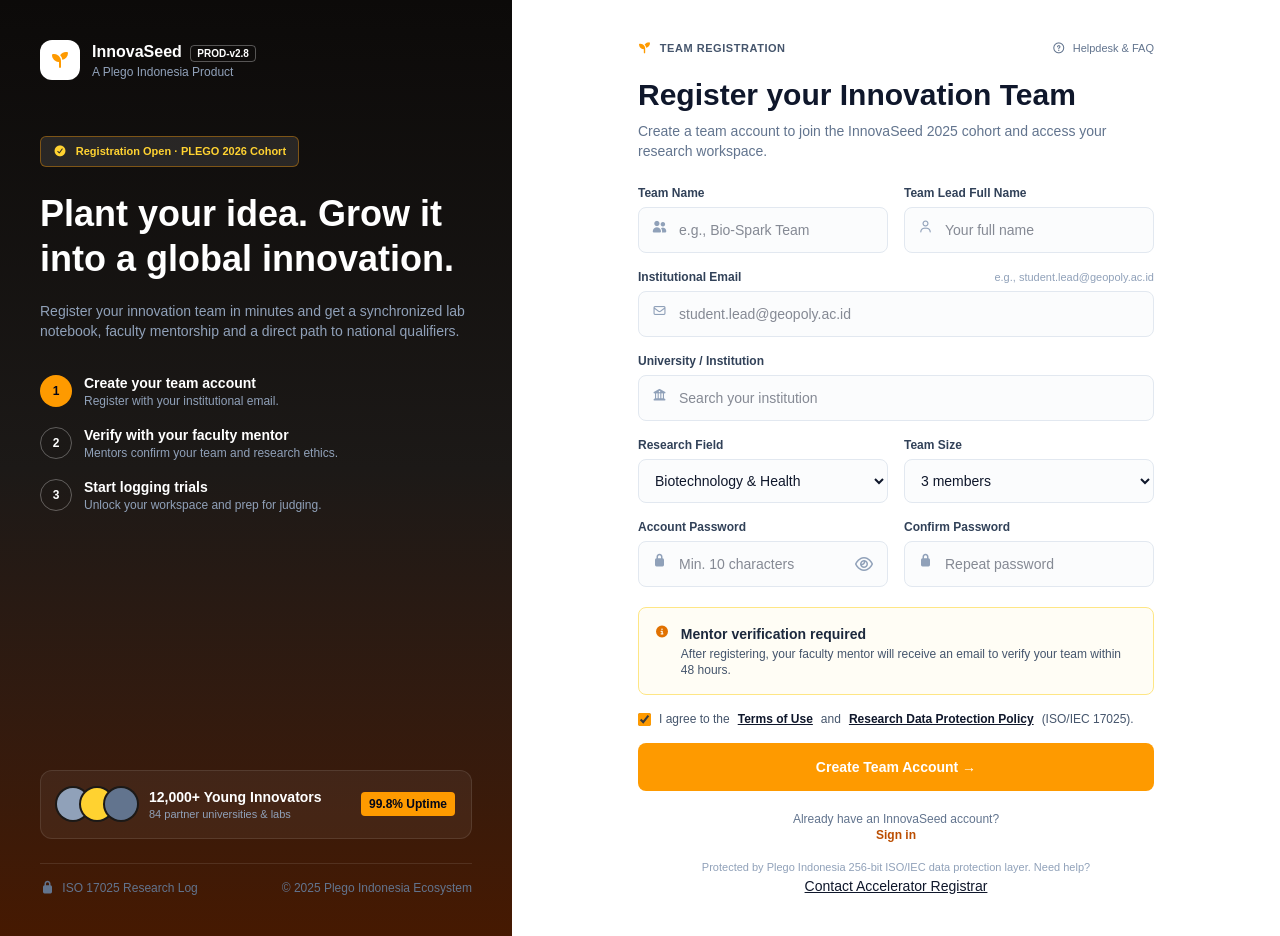
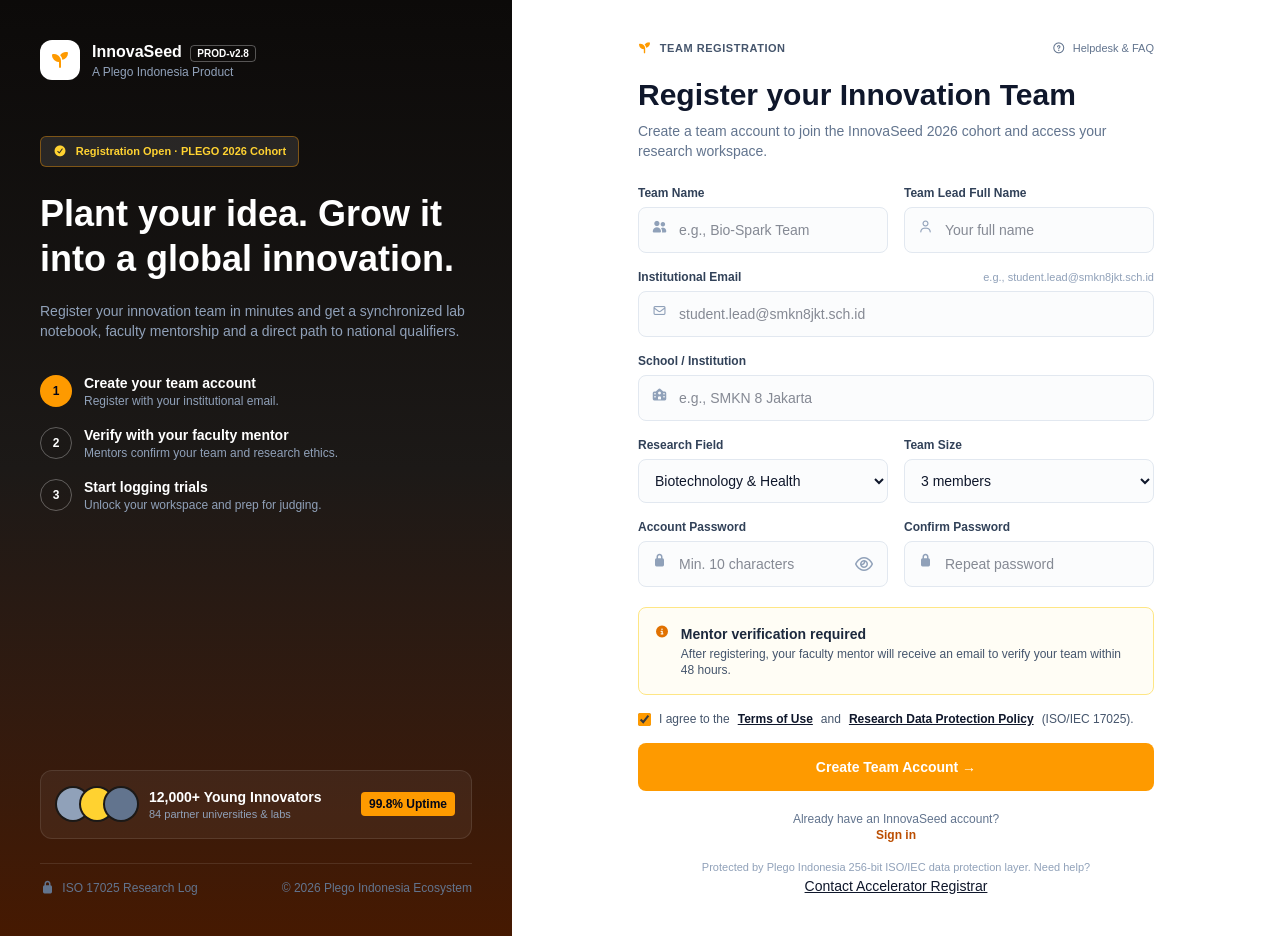
Before and after one commit to itsdinuu/InnovaSeed, a Next.js app: page /register in a window 1280 px wide. Built offline with nearby package versions, Linux system fonts and the light colour scheme; no server answers.

Commit message:
update register page

```diff
--- a/app/register/page.tsx
+++ b/app/register/page.tsx
@@ -37,7 +37,7 @@ export default function RegisterPage() {
     setErrorMessage('')
 
     try {
-      // 1. Daftarkan akun ke Supabase Auth
+      // 1. Register account with Supabase Auth
       const { error } = await supabase.auth.signUp({
         email: formData.email,
         password: formData.password,
@@ -54,7 +54,7 @@ export default function RegisterPage() {
 
       if (error) throw error
 
-      // 2. Jika berhasil, arahkan ke halaman login
+      // 2. If successful, redirect to login
       alert('Team account registration successful! Please sign in.')
       router.push('/login')
 
@@ -68,7 +68,7 @@ export default function RegisterPage() {
 
   return (
     <div className="font-sans text-slate-900 bg-white min-h-screen grid lg:grid-cols-[0.8fr_1.2fr]">
-      {/* Sisi Kiri: Banner / Branding */}
+      {/* Left Side: Banner / Branding */}
       <aside className="hidden lg:flex flex-col justify-between p-10 text-white bg-linear-to-b from-stone-950 via-stone-900 to-amber-950">
         <div>
           <div className="flex items-center gap-3">
@@ -122,12 +122,12 @@ export default function RegisterPage() {
           </div>
           <div className="flex justify-between text-xs text-slate-500 mt-6 pt-4 border-t border-white/10">
             <span><i className="fa-solid fa-lock mr-1"></i> ISO 17025 Research Log</span>
-            <span>© 2025 Plego Indonesia Ecosystem</span>
+            <span>© 2026 Plego Indonesia Ecosystem</span>
           </div>
         </div>
       </aside>
 
-      {/* Sisi Kanan: Form Pendaftaran */}
+      {/* Right Side: Registration Form */}
       <main className="flex flex-col justify-center px-6 sm:px-12 xl:px-20 py-10">
         <form onSubmit={handleRegister} className="w-full max-w-129 mx-auto">
           <div className="flex justify-between text-[11px] tracking-wider font-semibold text-slate-600">
@@ -136,7 +136,7 @@ export default function RegisterPage() {
           </div>
 
           <h1 className="text-3xl font-bold mt-5">Register your Innovation Team</h1>
-          <p className="text-slate-500 mt-2 text-sm">Create a team account to join the InnovaSeed 2025 cohort and access your research workspace.</p>
+          <p className="text-slate-500 mt-2 text-sm">Create a team account to join the InnovaSeed 2026 cohort and access your research workspace.</p>
 
           {errorMessage && (
             <div className="bg-red-50 border border-red-200 text-red-600 text-xs p-3 rounded-lg mt-4">
@@ -176,7 +176,7 @@ export default function RegisterPage() {
             <div className="sm:col-span-2">
               <div className="flex justify-between mb-1.5">
                 <label className="block text-xs font-semibold text-slate-700">Institutional Email</label>
-                <span className="text-[11px] text-slate-400">e.g., student.lead@geopoly.ac.id</span>
+                <span className="text-[11px] text-slate-400">e.g., student.lead@smkn8jkt.sch.id</span>
               </div>
               <div className="relative">
                 <i className="fa-regular fa-envelope absolute left-3.5 top-3.5 text-slate-400 text-xs"></i>
@@ -186,21 +186,21 @@ export default function RegisterPage() {
                   value={formData.email}
                   onChange={(e) => setFormData({...formData, email: e.target.value})}
                   className="w-full rounded-lg border border-slate-200 bg-slate-50/50 pl-10 pr-3 py-3 text-sm outline-none focus:border-amber-500 focus:ring-2 focus:ring-amber-500/20"
-                  placeholder="student.lead@geopoly.ac.id"
+                  placeholder="student.lead@smkn8jkt.sch.id"
                 />
               </div>
             </div>
 
             <div className="sm:col-span-2">
-              <label className="block text-xs font-semibold text-slate-700 mb-1.5">University / Institution</label>
+              <label className="block text-xs font-semibold text-slate-700 mb-1.5">School / Institution</label>
               <div className="relative">
-                <i className="fa-solid fa-building-columns absolute left-3.5 top-3.5 text-slate-400 text-xs"></i>
+                <i className="fa-solid fa-school absolute left-3.5 top-3.5 text-slate-400 text-xs"></i>
                 <input
                   required
                   value={formData.institution}
                   onChange={(e) => setFormData({...formData, institution: e.target.value})}
                   className="w-full rounded-lg border border-slate-200 bg-slate-50/50 pl-10 pr-3 py-3 text-sm outline-none focus:border-amber-500 focus:ring-2 focus:ring-amber-500/20"
-                  placeholder="Search your institution"
+                  placeholder="e.g., SMKN 8 Jakarta"
                 />
               </div>
             </div>
```
